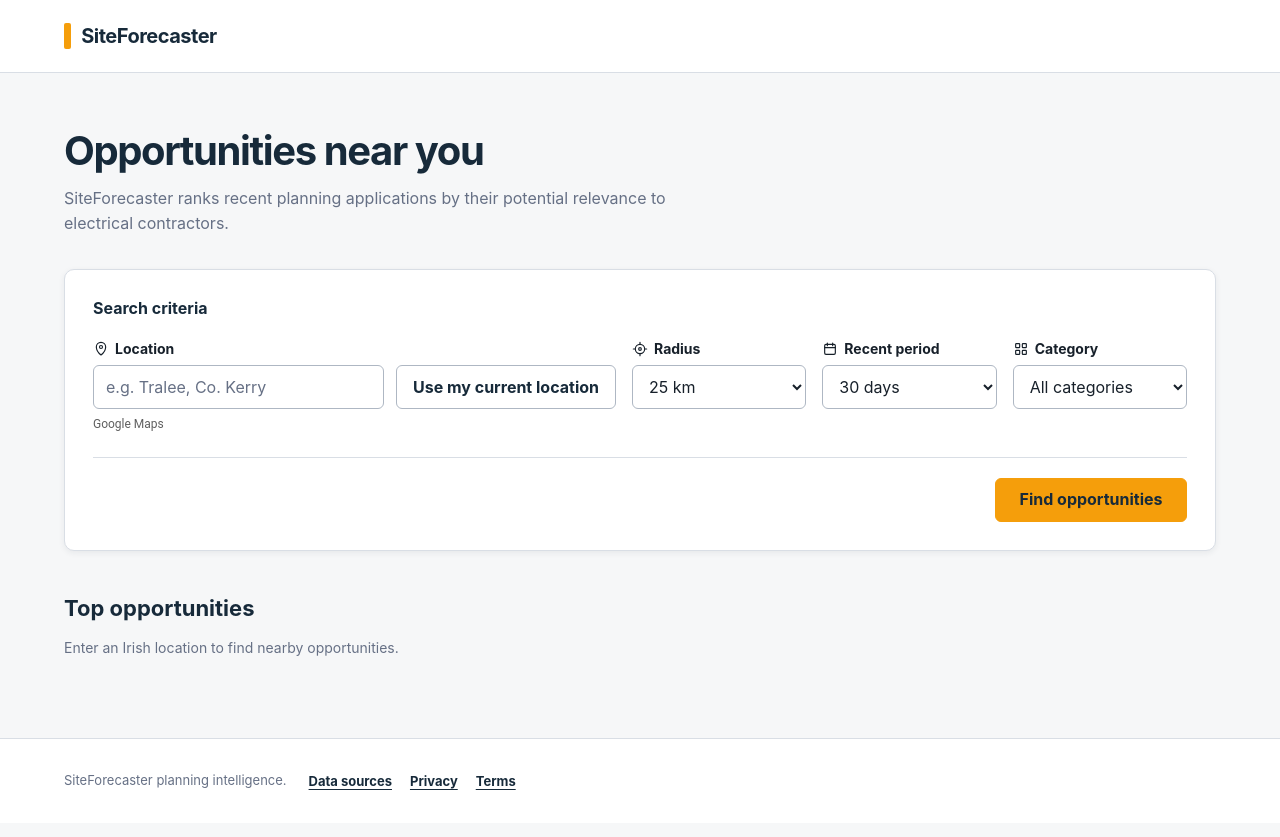
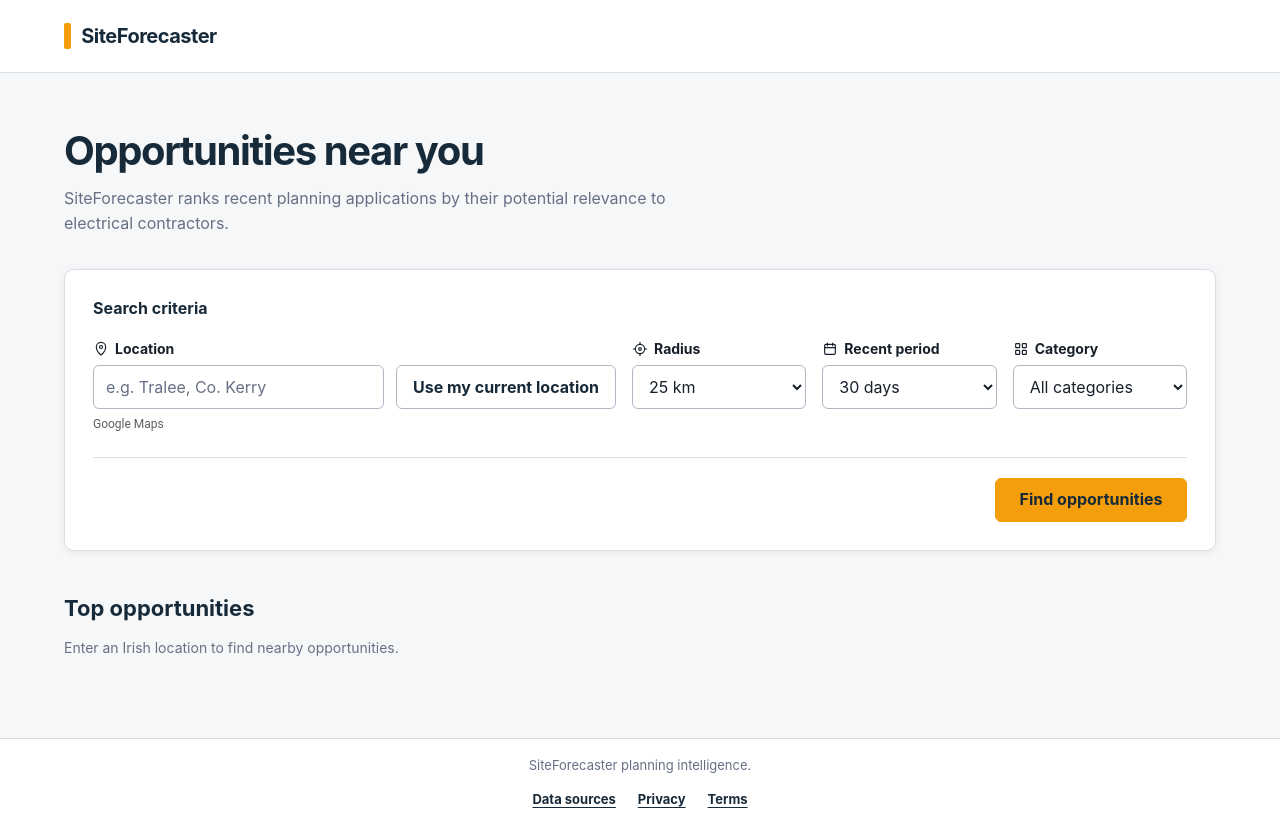
Before and after one commit to moranjohn-95/groundsignal, a React (Vite) app in the folder frontend/: page / in a window 1280 px wide. Built offline with nearby package versions, Linux system fonts and the light colour scheme.

Commit message:
Adjust footer CSS

```diff
--- a/frontend/src/styles/global.css
+++ b/frontend/src/styles/global.css
@@ -115,10 +115,12 @@ body {
 
 .site-footer__inner {
   display: flex;
+  flex-direction: column;
   flex-wrap: wrap;
   align-items: center;
-  gap: 0.5rem 1.25rem;
-  padding-block: 1.25rem;
+  gap: 0.125rem;
+  padding-block: 1rem;
+  text-align: center;
 }
 
 .site-footer p {
@@ -130,6 +132,7 @@ body {
 .site-footer__nav {
   display: flex;
   flex-wrap: wrap;
+  justify-content: center;
   gap: 0.25rem 0.875rem;
 }
 
@@ -137,7 +140,7 @@ body {
   display: inline-flex;
   min-height: 2.75rem;
   align-items: center;
-  padding-inline: 0.125rem;
+  padding-inline: 0.25rem;
   color: var(--color-primary);
   font-size: 0.8125rem;
   font-weight: 650;
```
